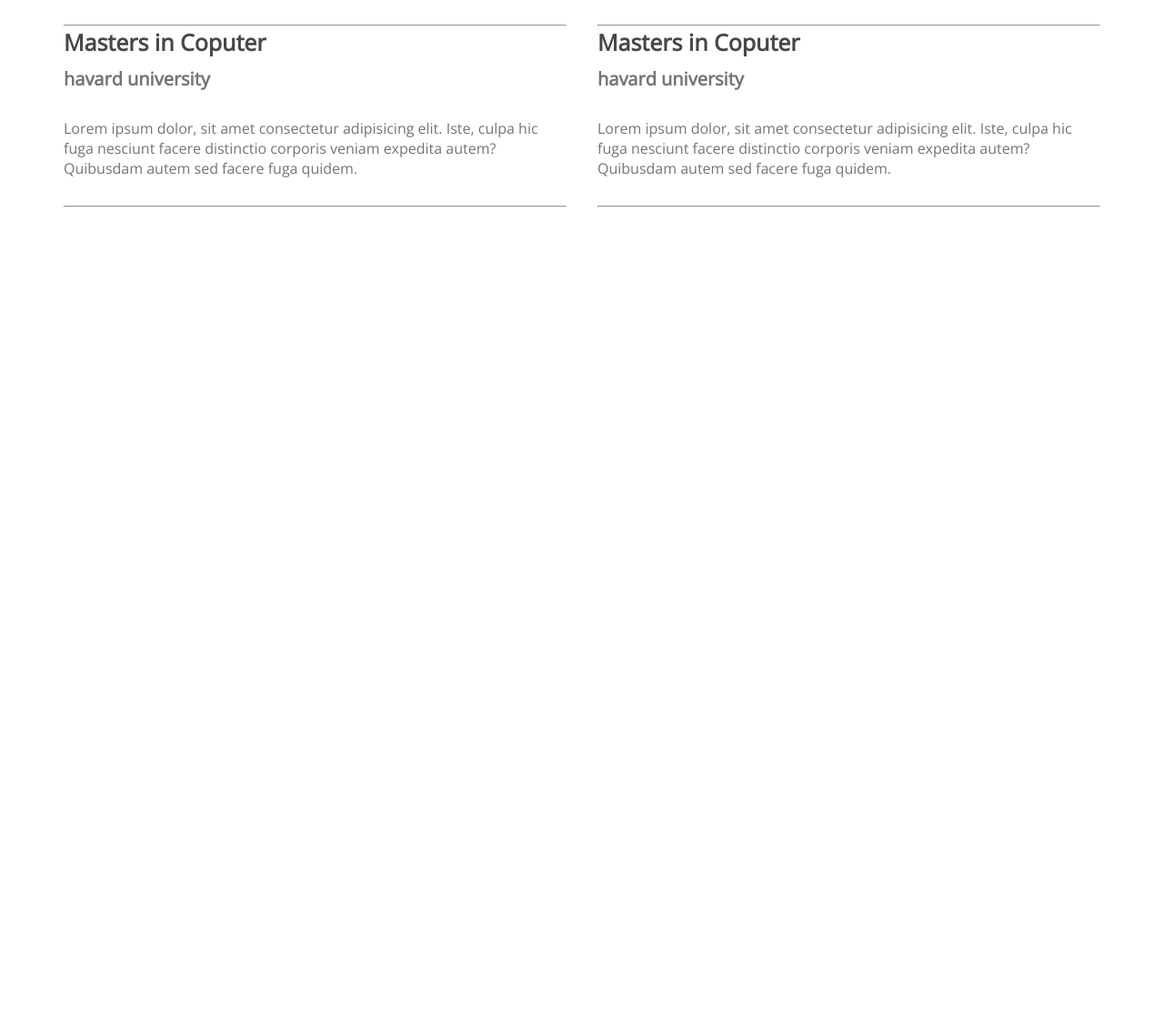
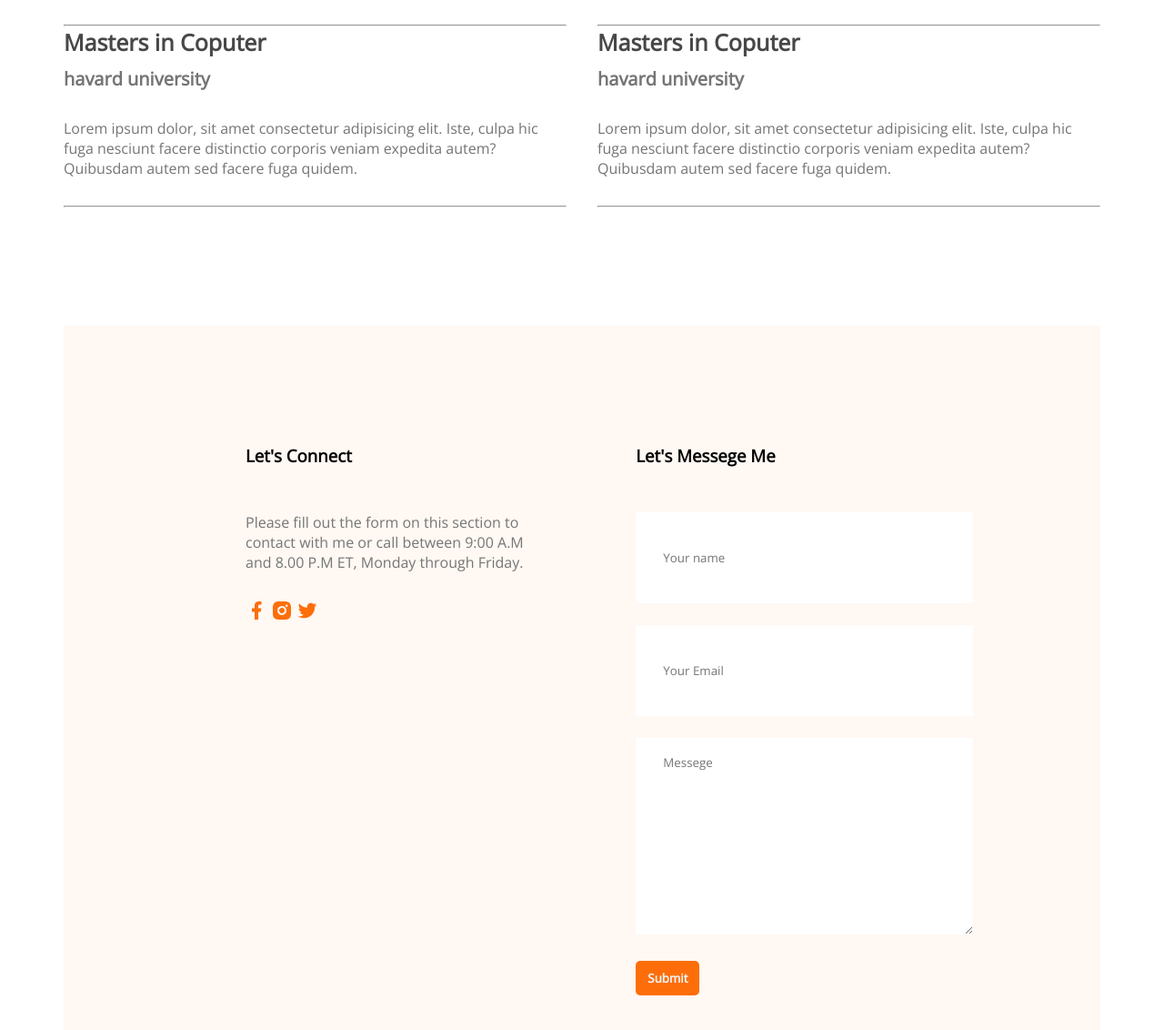
Before and after one commit to ashikur-rahman-10/developer-portfolio, a plain HTML site: page index.html in a window 1280 px wide. Shown: the part 2571-3703 px from the top of the page at 91% size. Before the commit the page ends 2799 px from the top, so only its background shows below. Drawn offline with nearby package versions, Linux system fonts and the light colour scheme.

Commit message:
Third commit

```diff
--- a/index.html
+++ b/index.html
@@ -134,6 +134,31 @@
                     </div>
                 </div>
             </section>
+
+            <!--Contract section-->
+
+           <section class="contract">
+            <div>
+                <h3 class="section-title">Let's Connect</h3>
+                <p class="description">
+                    Please fill out the form on this section to contact with me or call between 9:00 A.M and 8.00 P.M ET, Monday through Friday.
+                </p>
+                <a href=""><img src="images/icons/facebook.png" alt=""></a>
+                <a href=""><img src="images/icons/insta.png" alt=""></a>
+                <a href=""><img src="images/icons/twitter.png" alt=""></a>
+            </div>
+
+
+            <div>
+                <h3 class="section-title">Let's Messege Me</h3>
+                <form action="">
+                    <input type="text" name="" id="" placeholder="Your name">
+                    <input type="email" name="" id="" placeholder="Your Email">
+                    <textarea name="" id="" cols="30" rows="10" placeholder="Messege"></textarea>
+                    <input class="button-primary" type="submit" value="Submit">
+                </form>
+            </div>
+           </section>
         </main>
 
 </body>
--- a/style/portfolio.css
+++ b/style/portfolio.css
@@ -157,3 +157,25 @@ box-shadow: 0px 6px 50px rgba(0, 0, 0, 0.06);
     color: #757575;
     margin: 30px 0 30px 0;
 }
+
+/*--Contract form styles--*/
+
+.contract{
+    display: flex;
+    background-color: #FFF8F3;
+    gap: 100px;
+    padding: 130px 200px;
+}
+.contract .section-title{
+    text-align: left;
+}
+.contract input[type="email"],input[type="text"], textarea
+{
+    margin-bottom: 24px;
+    border: 0;
+    width: 100%;
+    padding: 18px 30px;
+}
+input[type="email"],input[type="text"]{
+    height: 64px;
+}
```
